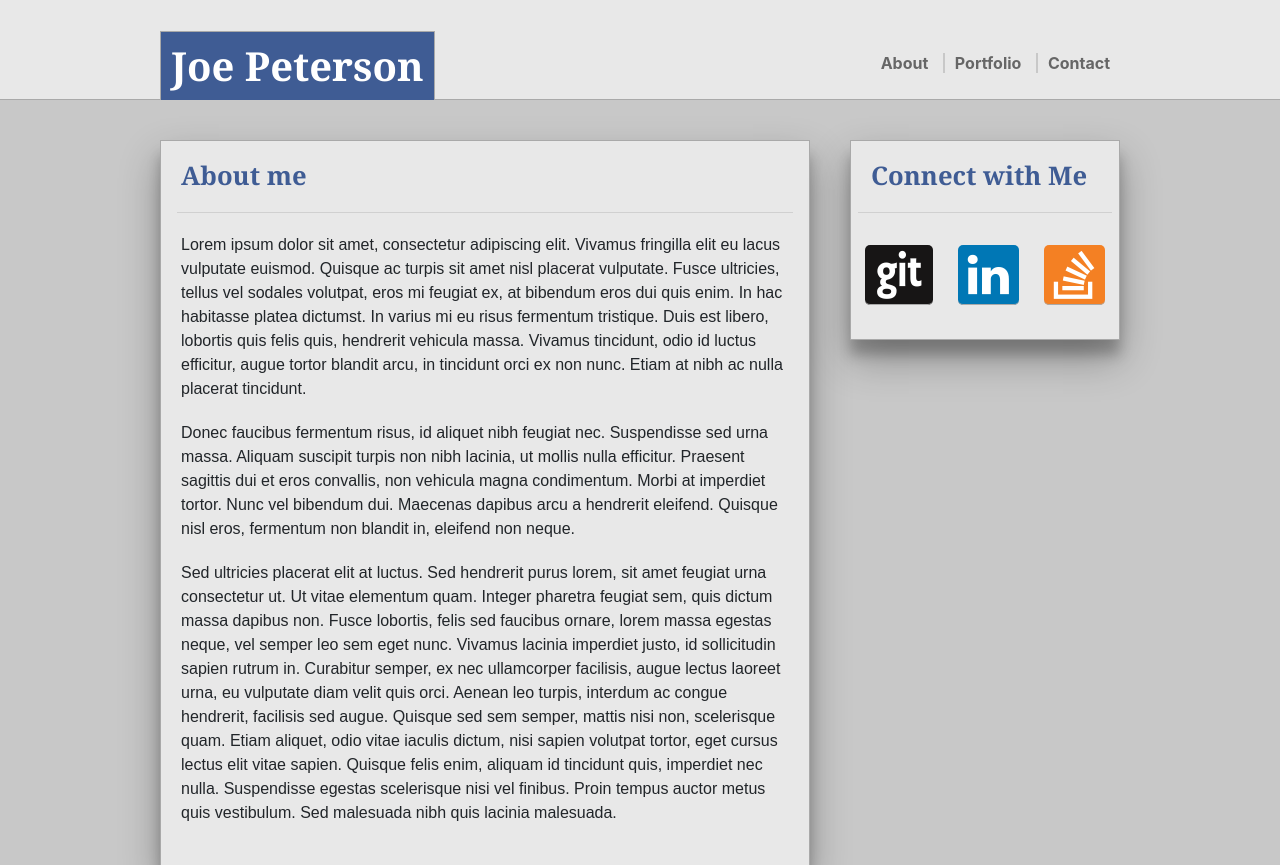
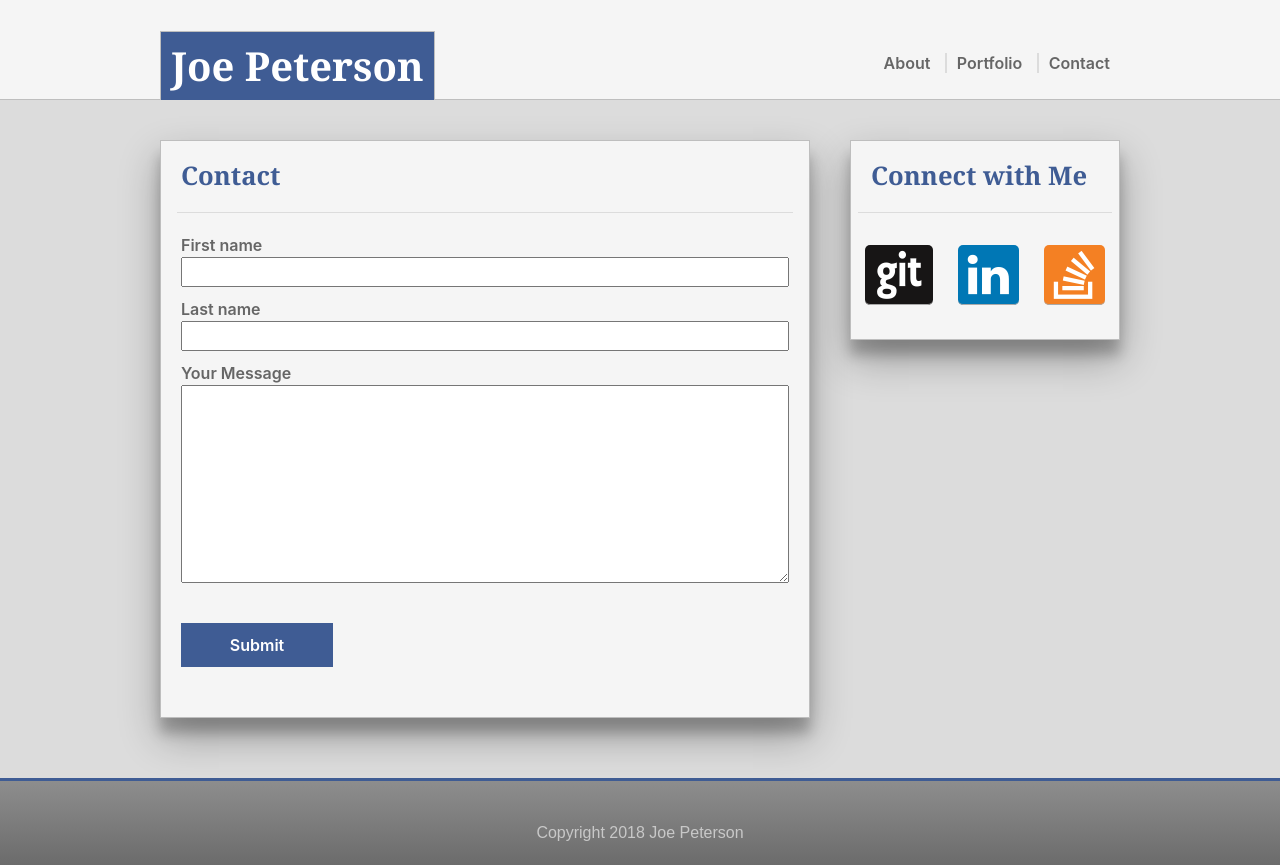
Before and after one commit to petejos80/Basic-Portfolio, a plain HTML site: page contact.html in a window 1280 px wide. Shown: the top 865 px of the page. Drawn offline with nearby package versions, Linux system fonts and the light colour scheme.

Commit message:
Added and finalized contact.html

```diff
--- a/assets/css/style.css
+++ b/assets/css/style.css
@@ -11,7 +11,7 @@ Main content border color: #dddddd */
 body {
     width: 100%;
     margin: 0 auto;
-    background-color: #c8c8c8;
+    background-color: #DCDCDC;
     padding-bottom: 0px !important;
   }
 
@@ -22,19 +22,19 @@ body {
   }
 
   footer {
-    background: #666;
+    background-image: linear-gradient( to top, #666, #DCDCDC 300% );
   }
 
   .header-container, .main-container, .footer-container {
     padding-top: 40px;
-    background-color: #c8c8c8;
+    background-color: #DCDCDC;
     max-width: 960px;
     margin: auto;
 }
 
 .header-container {
     padding-top: 31px;
-    background-color: #e8e8e8;
+    background-color: #F5F5F5;
 }
 
 /* FONTS */
@@ -60,10 +60,10 @@ p {
 }
 
 nav a {
-    font-weight: 700;
+    font-weight: 600;
     padding-left: 10px;
     padding-right: 10px;
-    border-left: 2px solid #c8c8c8;
+    border-left: 2px solid #dcdcdc;
     color: #666;
 }
 
@@ -79,9 +79,9 @@ nav a:hover {
 /* HEADER STYLES */
 header {
     max-width: 100%;
-    background-color: #e8e8e8;
+    background-color: #F5F5F5;
     height: 100px;
-    border-bottom: 1px solid #a9a9a9;
+    border-bottom: 1px solid #BEBEBE;
 }
 
 .headerh1 {
@@ -90,7 +90,7 @@ header {
     padding: 10px;
     margin: 0px;
     color: #fff;
-    border: 1px solid #a9a9a9;
+    border: 1px solid #BEBEBE;
     border-bottom: none !important;
     font-weight: 600;
 }
@@ -108,15 +108,15 @@ ul li {
 
 .column1, .column2 {
     float: left;
-    border: 1px solid #a9a9a9;
+    border: 1px solid #BEBEBE;
     box-shadow: 0 19px 38px rgba(0,0,0,0.30), 0 15px 12px rgba(0,0,0,0.22);
-    background-color: #e8e8e8 !important;
+    background-color: #F5F5F5 !important;
+    margin-bottom: 60px;
 }
 
 .column1 {
     width: 650px;
     padding-bottom: 20px;
-    margin-bottom: 60px;
 }
 
 .column2 {
@@ -150,7 +150,7 @@ footer {
     text-align: center;
     padding-top: 20px;
     color: #c8c8c8;
-    font-weight: 700;
+    font-weight: 400;
 }
 
 main {
@@ -196,3 +196,37 @@ main {
     font-size: 3em;
     margin: 0 0px 0 0px;
 }
+
+/* CONTACT FORM STYLING */
+
+form {
+    margin: 20px;
+}
+
+form input, textarea {
+    margin-bottom: 10px;
+    width: 100%;
+    font-weight: 100;
+    color: #696969;
+    padding-left: 5px;
+}
+
+#submit-button {
+    width: 25%;
+    background-color: #3f5c94;
+    color: #fff;
+    border: none;
+    padding: 10px;
+    font-weight: 600;
+
+}
+
+label {
+    margin-bottom: 0px;
+    color: #666;
+    font-weight: 600;
+}
+
+form labe [type=text] {
+    color: #ffcc66;
+}
--- a/contact.html
+++ b/contact.html
@@ -31,16 +31,23 @@
     <main>
         <div class="main-container">
                 <div class="row">
-                        <div class="column1" style="background-color:#aaa;">
-                            <h2>About me</h2>
+                        <div class="column1">
+                            <h2>Contact</h2>
                             <hr>
-                            <p>Lorem ipsum dolor sit amet, consectetur adipiscing elit. Vivamus fringilla elit eu lacus vulputate euismod. Quisque ac turpis sit amet nisl placerat vulputate. Fusce ultricies, tellus vel sodales volutpat, eros mi feugiat ex, at bibendum eros dui quis enim. In hac habitasse platea dictumst. In varius mi eu risus fermentum tristique. Duis est libero, lobortis quis felis quis, hendrerit vehicula massa. Vivamus tincidunt, odio id luctus efficitur, augue tortor blandit arcu, in tincidunt orci ex non nunc. Etiam at nibh ac nulla placerat tincidunt.</p>
-
-                            <p>Donec faucibus fermentum risus, id aliquet nibh feugiat nec. Suspendisse sed urna massa. Aliquam suscipit turpis non nibh lacinia, ut mollis nulla efficitur. Praesent sagittis dui et eros convallis, non vehicula magna condimentum. Morbi at imperdiet tortor. Nunc vel bibendum dui. Maecenas dapibus arcu a hendrerit eleifend. Quisque nisl eros, fermentum non blandit in, eleifend non neque.</p>
-
-                            <p>Sed ultricies placerat elit at luctus. Sed hendrerit purus lorem, sit amet feugiat urna consectetur ut. Ut vitae elementum quam. Integer pharetra feugiat sem, quis dictum massa dapibus non. Fusce lobortis, felis sed faucibus ornare, lorem massa egestas neque, vel semper leo sem eget nunc. Vivamus lacinia imperdiet justo, id sollicitudin sapien rutrum in. Curabitur semper, ex nec ullamcorper facilisis, augue lectus laoreet urna, eu vulputate diam velit quis orci. Aenean leo turpis, interdum ac congue hendrerit, facilisis sed augue. Quisque sed sem semper, mattis nisi non, scelerisque quam. Etiam aliquet, odio vitae iaculis dictum, nisi sapien volutpat tortor, eget cursus lectus elit vitae sapien. Quisque felis enim, aliquam id tincidunt quis, imperdiet nec nulla. Suspendisse egestas scelerisque nisi vel finibus. Proin tempus auctor metus quis vestibulum. Sed malesuada nibh quis lacinia malesuada.</p>
+                            <form action="/action_page.php">
+                                <label>First name</label><br>
+                                <input type="text" name="firstname">
+                                <br>
+                                <label>Last name</label><br>
+                                <input type="text" name="lastname">
+                                <br>
+                                <label>Your Message</label><br>
+                                <textarea rows="8" cols="50" name="message"></textarea>
+                                <br><br>
+                                <input id="submit-button" type="submit" value="Submit">
+                              </form>
                         </div>
-                        <div class="column2" style="background-color:#bbb;">
+                        <div class="column2">
                             <h2>Connect with Me</h2>
                             <hr>
                             <div style="text-align: center" class="socialicons">
```
